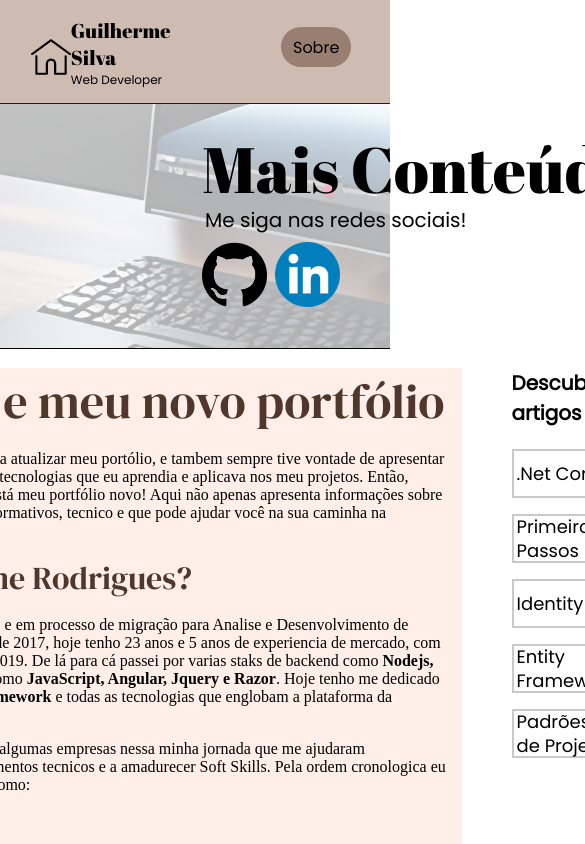
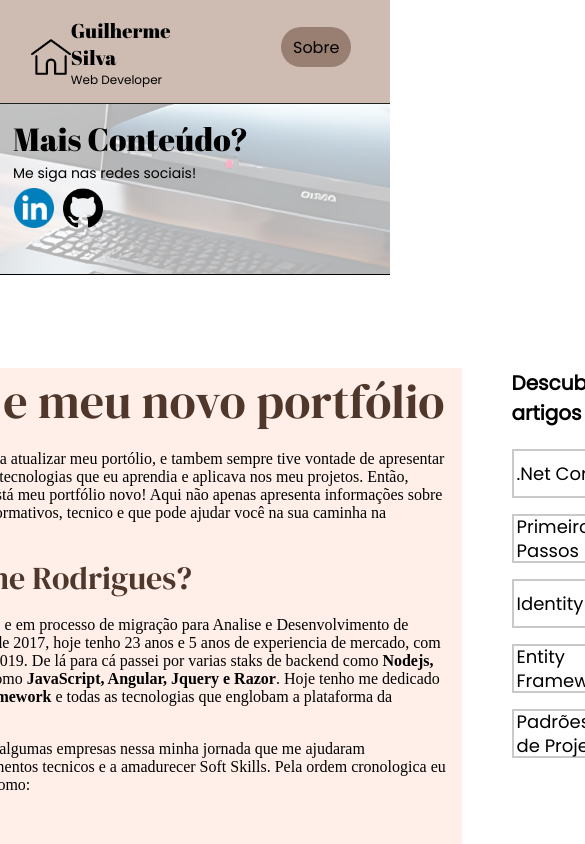
Before and after one commit to DevGuilhermeSv/Portfolio, an Angular app: page /article/1 in a window 390 px wide. Shown: the top 844 px of the page, 585 px wide, since content can reach past the window. Built offline with nearby package versions, Linux system fonts and the light colour scheme.

Commit message:
adjusted responsive wellcome

```diff
--- a/src/app/Components/welcome/welcome.component.css
+++ b/src/app/Components/welcome/welcome.component.css
@@ -1,7 +1,7 @@
 #welcome{
     position: absolute;
     width: 100vw;
-    height: 244px;
+    height: 170px;
     left: 0px;
     top: 104px;
     border-bottom: #000000 solid 1px;
@@ -17,38 +17,20 @@
     bottom: 0px;
     left: 0px;
 }
-#group16{
-    position: absolute;
-    height: 203px;
-    left: 201px;
-    top: 104px;
-
-
-}
-.content{
-
-position: absolute;
-width: 937px;
-height: 170px;
-left: 201px;
-top: 104px;
-}
-/* Mais conteudo? Me siga nas redes sociais! */
 #content-1{
 /* Mais conteudo? */
 
 position: absolute;
-width: 485px;
-height: 138px;
-left: 202px;
-top: 126px;
+width: 240px;
+height: 46px;
+left: 13px;
+top: 117px;
 
 font-family: 'Abril Fatface';
 font-style: normal;
 font-weight: 400;
-font-size: 64px;
-line-height: 86px;
-
+font-size: 32px;
+line-height: 43px;
 color: #000000;
 }
 #content-2{
@@ -58,14 +40,14 @@ color: #000000;
 position: absolute;
 width: 489px;
 height: 43px;
-left: 205px;
-top: 205px;
+left: 13px;
+top: 163px;
 
 font-family: 'Poppins';
 font-style: normal;
 font-weight: 400;
-font-size: 20px;
-line-height: 30px;
+font-size: 14px;
+line-height: 21px;
 
 color: #000000;
 }
@@ -74,33 +56,81 @@ color: #000000;
     /* Frame 12 */
 
     position: absolute;
+    width: 40px;
+    height: 40px;
+    left: 14px;
+    top: 188px;
+}
+#frame12 img{
+    width: 40px;
+    height: 40px;
+}
+#frame11 img{
+    width: 40px;
+    height: 40px;
+}
+#frame11{
+    /* Frame 11 */
+
+    position: absolute;
+    width: 40px;
+    height: 40px;
+    left: 63px;
+    top: 188px;
+}
+@media only screen and (min-width: 600px)
+{
+    #welcome{
+        height: 240px;
+    }
+
+    #content-1{
+    /* Mais conteudo? */
+
+    width: 485px;
+    height: 138px;
+    left: 202px;
+    top: 126px;
+
+    font-size: 64px;
+    line-height: 86px;
+    }
+    #content-2{
+
+    /* Me siga nas redes sociais! */
+
+    height: 43px;
+    left: 205px;
+    top: 205px;
+
+    font-size: 20px;
+    line-height: 30px;
+
+    }
+
+    #frame12{
+        /* Frame 12 */
     width: 65px;
     height: 65px;
     left: 274px;
     top: 242px;
     }
     #frame12 img{
-    position: absolute;
+
         width: 65px;
         height: 65px;
-    left: 0.5px;
-    top: 0px;
+
     }
     #frame11 img{
-    position: absolute;
+
     width: 65px;
     height: 65px;
-left: 0.5px;
-top: 0px;
     }
     #frame11{
-    /* Frame 11 */
-
-position: absolute;
     width: 65px;
     height: 65px;
     left: 201px;
     top: 242px;
 
-
     }
+}
```
Lines whose indentation alone changed are shown as unchanged.
